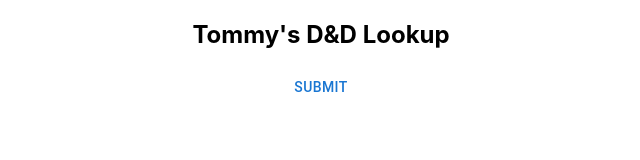
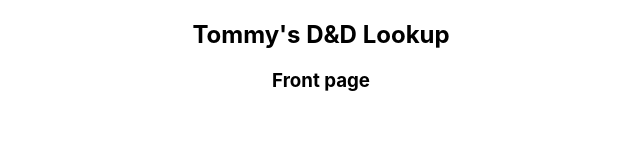
Before and after one commit to zombietommie/tommy-dnd-lookup, a React (Create React App) app: page / in a window 1280 px wide. Shown: the top 160 px of the page, without its empty margins (319-959 px from the left). Built offline with nearby package versions, Linux system fonts and the light colour scheme.

Commit message:
new component

```diff
--- a/src/App.js
+++ b/src/App.js
@@ -1,11 +1,13 @@
-import { Button } from "@mui/material";
 import "./App.css";
+import FrontPage from "./components/FrontPage";
 
 function App() {
     return (
         <div className="App">
             <h2>Tommy's D&D Lookup</h2>
-            <Button>Submit</Button>
+            <div>
+                <FrontPage />
+            </div>
         </div>
     );
 }
--- /dev/null
+++ b/src/components/FrontPage.js
@@ -0,0 +1,10 @@
+function FrontPage() {
+    return (
+        <div>
+            <h3>Front page</h3>
+
+        </div>
+    );
+}
+
+export default FrontPage;
```
Also changed, not shown: public/logo192.png (deleted), public/logo512.png (deleted).
